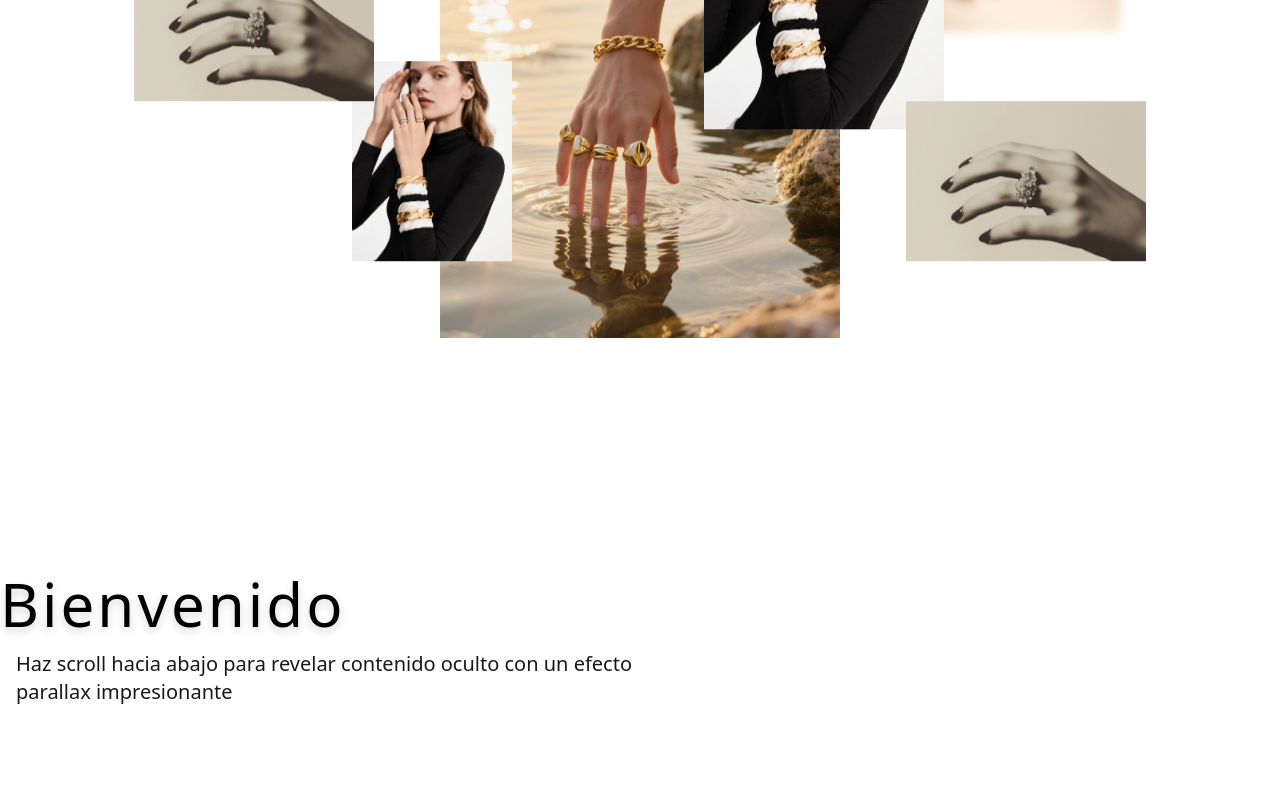
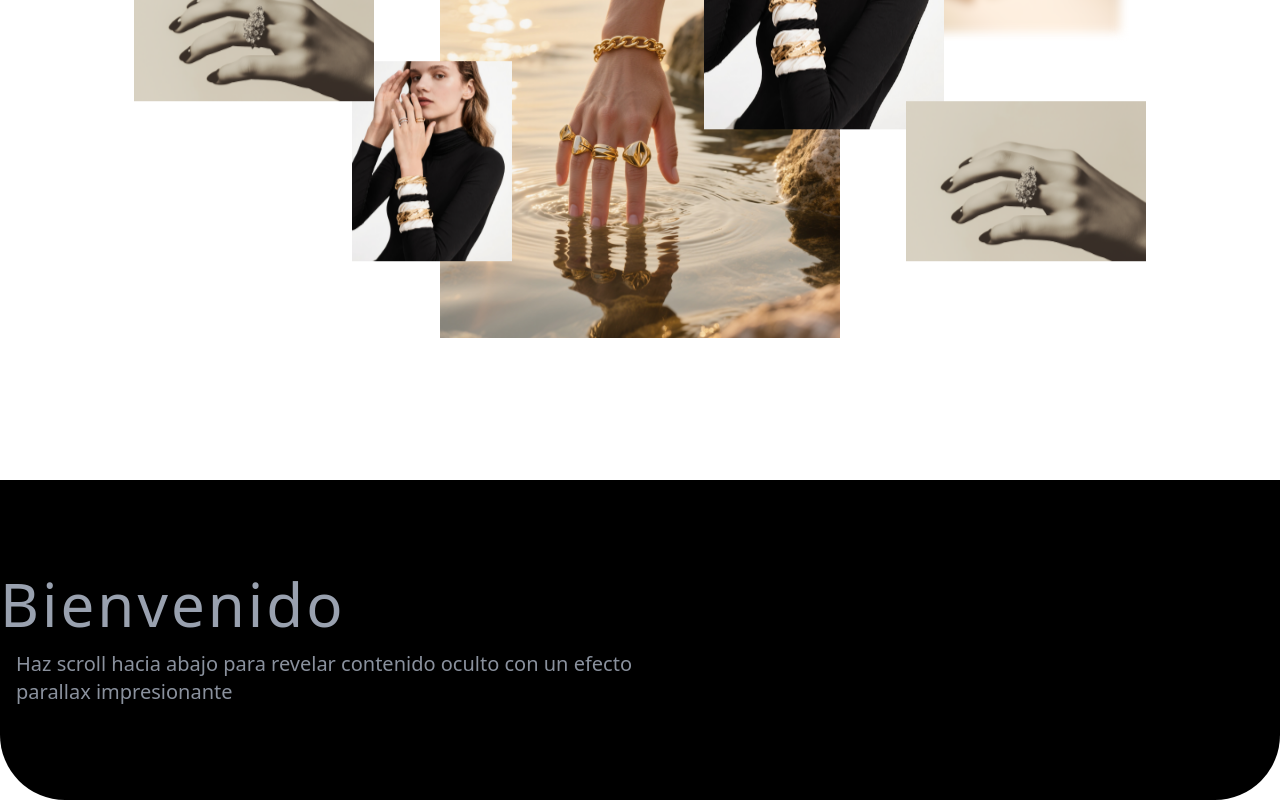
Before and after one commit to maigcorrea/joyeria, a React (Vite) app: page / in a window 1280 px wide. Shown: the part 3024-3824 px from the top of the page. Built offline with nearby package versions, Linux system fonts and the light colour scheme.

Commit message:
Control de color

```diff
--- a/src/components/ParallaxFooter.jsx
+++ b/src/components/ParallaxFooter.jsx
@@ -4,7 +4,7 @@ const ParallaxFooter = () => {
   const [scrollProgress, setScrollProgress] = useState(0);
   const [isRevealed, setIsRevealed] = useState(false);
   const [showScrollIndicator, setShowScrollIndicator] = useState(true);
-  const topSectionRef = useRef(null);
+  const topFooterSectionRef = useRef(null);
   const hiddenSectionRef = useRef(null);
   const [contador, setContador] = useState(0);
   const [vissibility, setVissibility] = useState(false);
@@ -59,14 +59,14 @@ const ParallaxFooter = () => {
 
       {/* Sección superior que se superpone */}
       <div
-        ref={topSectionRef}
-        className="h-[40vh] rounded-b-[65px] bg-white flex items-center relative z-10 transition-transform duration-300 ease-out"
+        ref={topFooterSectionRef}
+        className="h-[40vh] rounded-b-[65px] bg-black flex items-center relative z-10 transition-transform duration-300 ease-out"
         style={{
           transform: `translateY(${scrollProgress * -ALTURA_FOOTER}vh)`
         }}
       >
         <div
-          className=" text-grey-400 transition-all duration-300"
+          className=" text-gray-400 transition-all duration-300"
           style={{
             transform: `translateY(-${scrollProgress * 30}px)`,
             opacity: 1 - scrollProgress * 0.5
```
